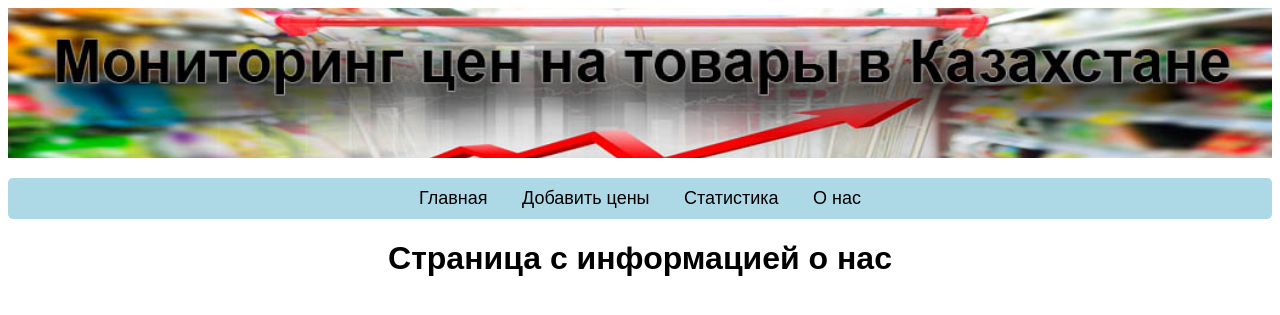
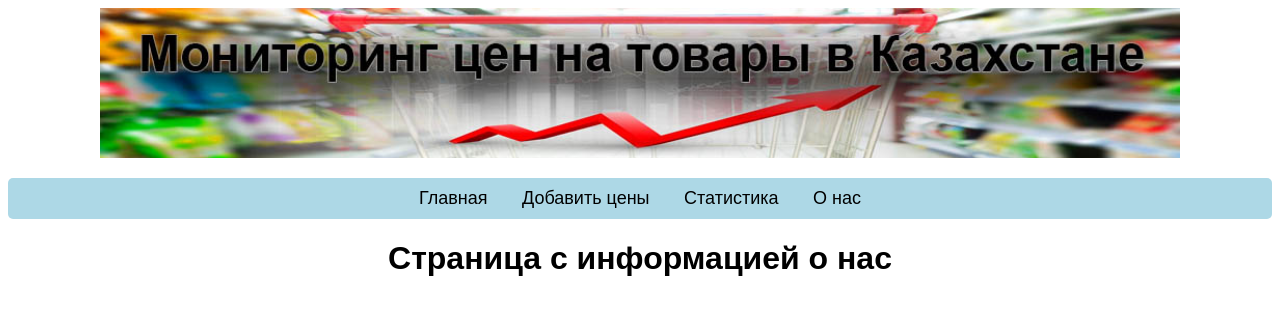
Before and after one commit to STARSsoft/MonitoringApp, a Django app: page /about/ in a window 1280 px wide. Shown: the top 315 px of the page. Run offline with Django 5.2, Linux system fonts and the light colour scheme.

Commit message:
Настроил выравнивание баннера по центру в базовом шаблоне

```diff
--- a/monitoringapp/templates/base.html
+++ b/monitoringapp/templates/base.html
@@ -10,12 +10,22 @@
             text-align: center;
             font-family: Arial, sans-serif;
         }
+
         .banner {
-            width: 100%;
+            width: 100%; /* Занимает всю ширину родительского контейнера */
             height: 150px;
             background-image: url("{% static 'core/images/banner2.jpg' %}");
             background-size: cover;
+            max-width: 1080px; /* Максимальная ширина */
         }
+
+        .banner-container {
+            display: flex;
+            justify-content: center; /* Центрирование по горизонтали */
+        }
+
+
+
         .menu {
             background-color: #add8e6; /* Светло-голубой фон */
             padding: 10px;
@@ -34,8 +44,9 @@
     </style>
 </head>
 <body>
-    <div class="banner">
-        <!-- Баннер из картинки banner2.jpg -->
+    <div class="banner-container">
+        <div class="banner">
+            </div>
     </div>
     <div class="menu">
         <a href="{% url 'start_page' %}">Главная</a>
```
